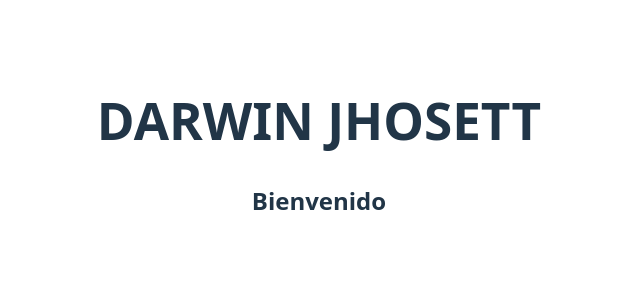
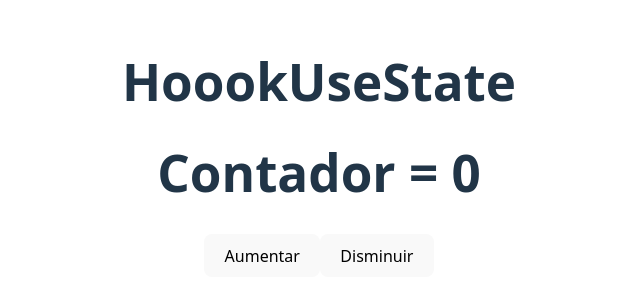
Before and after one commit to Jhosett/Prueba_React_Instalacion, a React app in the folder frontend/: page /useState in a window 1280 px wide. Shown: the part 252-552 px from the top of the page, without its empty margins (321-961 px from the left). Built offline with nearby package versions, Linux system fonts and the light colour scheme; the HTML template or start-up script is replaced by a standard one.

Commit message:
Preparando terreno para actividad de Hooks

```diff
--- a/frontend/package.json
+++ b/frontend/package.json
@@ -11,7 +11,8 @@
   },
   "dependencies": {
     "react": "^19.2.0",
-    "react-dom": "^19.2.0"
+    "react-dom": "^19.2.0",
+    "react-router-dom": "^7.13.1"
   },
   "devDependencies": {
     "@eslint/js": "^9.39.1",
--- a/frontend/src/App.jsx
+++ b/frontend/src/App.jsx
@@ -1,12 +1,22 @@
 import './App.css'
+import {BrowserRouter, Routes, Route} from 'react-router-dom'
+
+//Componentes
 import Saludar from './playground/Component'
+import HomeHooks from './playground/HomeHooks'
+import HookUseNavigate from './playground/HookUseNavigate'
+import HookUseState from './playground/HookUseState'
 
 function App() {
   return (
-    <>
-     <h1>DARWIN JHOSETT</h1>
-     <Saludar></Saludar>
-    </>
+    <BrowserRouter>
+      <Routes>
+        <Route path='/' element={<HomeHooks/>}></Route>
+        <Route path='/saludar' element={<Saludar/>}></Route>
+        <Route path='/useState' element={<HookUseState/>}></Route>
+        <Route path='/useNavigate' element={<HookUseNavigate/>}></Route>
+      </Routes>
+    </BrowserRouter>
   )
 }
 
--- /dev/null
+++ b/frontend/src/playground/HomeHooks.jsx
@@ -0,0 +1,18 @@
+import React from 'react'
+import { useNavigate } from 'react-router-dom'
+
+export default function HomeHooks() {
+
+  const navigation = useNavigate();
+
+  return (
+    <div>
+        <h1>HomeHooks</h1>
+
+        {/* Agregar lo de useNavigate a través de esta pestaña */}
+        <h2 onClick={() => navigation('/useState')}>Ir a UseState</h2>
+
+
+    </div>
+  )
+}
--- /dev/null
+++ b/frontend/src/playground/HookUseNavigate.jsx
@@ -0,0 +1,7 @@
+import React from 'react'
+
+export default function HookUseNavigate() {
+  return (
+    <div>HookUseNavigate</div>
+  )
+}
--- /dev/null
+++ b/frontend/src/playground/HookUseState.jsx
@@ -0,0 +1,23 @@
+import React from 'react'
+import { useState } from 'react'
+
+export default function HookUseState() {
+    const [count, setCount] = useState(0)
+
+    function aumentar() {
+        setCount(count + 1);
+    }
+
+    function disminuir() {
+        setCount(count - 1);
+    }
+
+  return (
+    <div>
+        <h1>HoookUseState</h1>
+        <h1>Contador = {count}</h1>
+        <button onClick={aumentar}>Aumentar</button>
+        <button onClick={disminuir}>Disminuir</button>
+    </div>
+  )
+}
```
Also changed, not shown: 1 other file (tests, documents, lock files or other folders).
